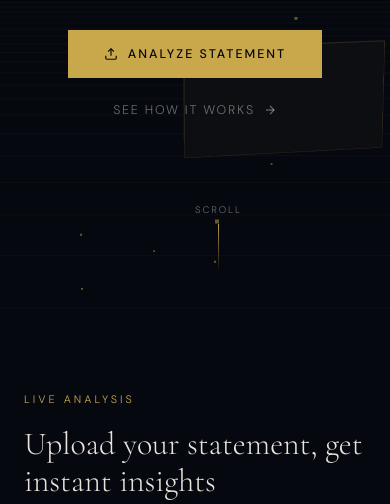
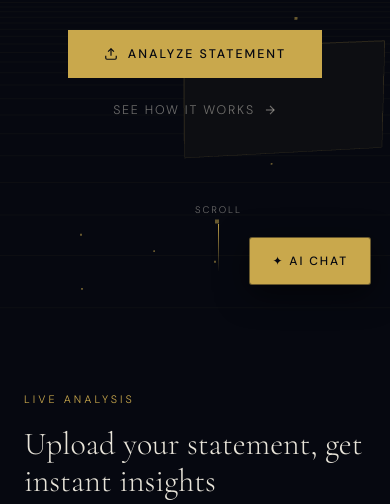
Before and after one commit to meethardik0713/bankai, a Flask app: page / in a window 390 px wide. Shown: the part 532-1036 px from the top of the page. Run offline with Flask 3, Linux system fonts and the light colour scheme.

Commit message:
Phone Ai Chat Button

```diff
--- a/app.py
+++ b/app.py
@@ -297,11 +297,14 @@ def verify_payment():
 
         payment_id = result.data[0]['id'] if result.data else None
 
+        from datetime import datetime, timezone, timedelta
+        expires_at = datetime.now(timezone.utc) + timedelta(hours=CHAT_SESSION_HOURS)
         supabase.table('chat_sessions').insert({
             'user_id':       user_id,
             'payment_id':    payment_id,
             'messages_used': 0,
             'is_active':     True,
+            'expires_at':    expires_at.isoformat(),
         }).execute()
 
         logger.info("Payment verified + session created for %s", user_email)
--- a/templates/index.html
+++ b/templates/index.html
@@ -45,6 +45,12 @@
   .nav-links a:hover { color: var(--gold); }
   .nav-cta { font-size: 0.75rem; letter-spacing: 0.18em; text-transform: uppercase; color: var(--gold); border: 1px solid var(--border); padding: 10px 24px; text-decoration: none; transition: all 0.3s; background: rgba(201,168,76,0.04); }
   .nav-cta:hover { background: rgba(201,168,76,0.1); border-color: rgba(201,168,76,0.4); }
+
+  /* Mobile AI Chat button in nav — hidden everywhere */
+  .nav-ai-chat-mobile { display: none !important; }
+
+  /* Floating AI Chat button — hidden on desktop */
+  .fab-chat { display: none; }
 
   #hero { position: relative; width: 100vw; height: 100vh; display: flex; align-items: center; justify-content: center; overflow: hidden; }
   #three-canvas { position: absolute; inset: 0; z-index: 0; }
@@ -179,6 +185,45 @@
     nav { padding: 20px 24px; }
     .nav-links { display: none; }
     .nav-cta { display: none; }
+
+    /* AI Chat button visible in navbar on mobile */
+    .nav-ai-chat-mobile {
+      display: inline-flex;
+      align-items: center;
+      gap: 6px;
+      font-size: 0.72rem;
+      letter-spacing: 0.14em;
+      text-transform: uppercase;
+      color: var(--gold);
+      border: 1px solid rgba(201,168,76,0.4);
+      padding: 8px 14px;
+      text-decoration: none;
+      background: rgba(201,168,76,0.08);
+      transition: all 0.3s;
+    }
+
+    /* Floating AI Chat button bottom-right */
+    .fab-chat {
+      display: flex;
+      position: fixed;
+      bottom: 28px;
+      right: 20px;
+      z-index: 999;
+      background: var(--gold);
+      color: #060810;
+      font-family: 'DM Sans', sans-serif;
+      font-size: 0.75rem;
+      font-weight: 500;
+      letter-spacing: 0.16em;
+      text-transform: uppercase;
+      padding: 15px 22px;
+      text-decoration: none;
+      align-items: center;
+      gap: 8px;
+      box-shadow: 0 0 0 1px rgba(201,168,76,0.5), 0 8px 32px rgba(0,0,0,0.6);
+      border-radius: 2px;
+    }
+
     .hero-headline { font-size: 2.6rem; }
     .hero-content { padding: 0 20px; }
     .hero-sub { font-size: 0.85rem; }
@@ -207,6 +252,11 @@
 <div class="cursor" id="cursor"></div>
 <div class="cursor-ring" id="cursorRing"></div>
 
+<!-- Floating AI Chat Button (mobile only) -->
+<a href="/pay" class="fab-chat">
+  ✦ AI Chat
+</a>
+
 <nav>
   <a href="#" class="nav-logo">Aarogyam<span>Fin</span></a>
   <ul class="nav-links">
@@ -214,8 +264,10 @@
     <li><a href="#how">How It Works</a></li>
     <li><a href="#trust">Security</a></li>
     <li><a href="/accuracy">Accuracy Test</a></li>
-<li><a href="/pay">AI Chat ✨</a></li>
+    <li><a href="/pay">AI Chat ✨</a></li>
   </ul>
+  <!-- AI Chat button visible on mobile in navbar -->
+  <a href="/pay" class="nav-ai-chat-mobile">✨ AI Chat</a>
   {% if is_logged_in %}
 <span style="font-size:0.75rem; color:var(--muted); margin-right:16px;">{{ user_email }}</span>
 <a href="/logout" class="nav-cta">Logout</a>
```
